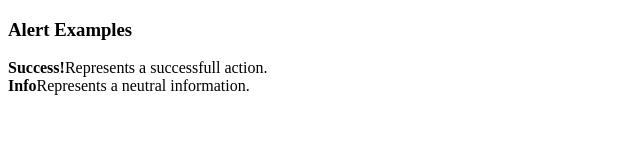
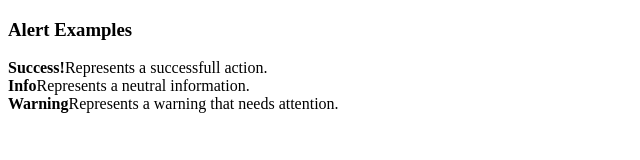
Before and after one commit to rahulpb8/MyProject_1, a plain HTML site: page index.html in a window 1280 px wide. Shown: the whole page, without its empty margins (0-640 px from the left). Drawn offline with Linux system fonts and the light colour scheme.

Commit message:
Added Features and committed

```diff
--- a/index.html
+++ b/index.html
@@ -9,5 +9,6 @@
     <h3>Alert Examples</h3>
         <strong>Success!</strong>Represents a successfull action.</br>
         <strong>Info</strong>Represents a neutral information.</br>
+        <strong>Warning</strong>Represents a warning that needs attention.</br>
 </body>
 </html>
```
